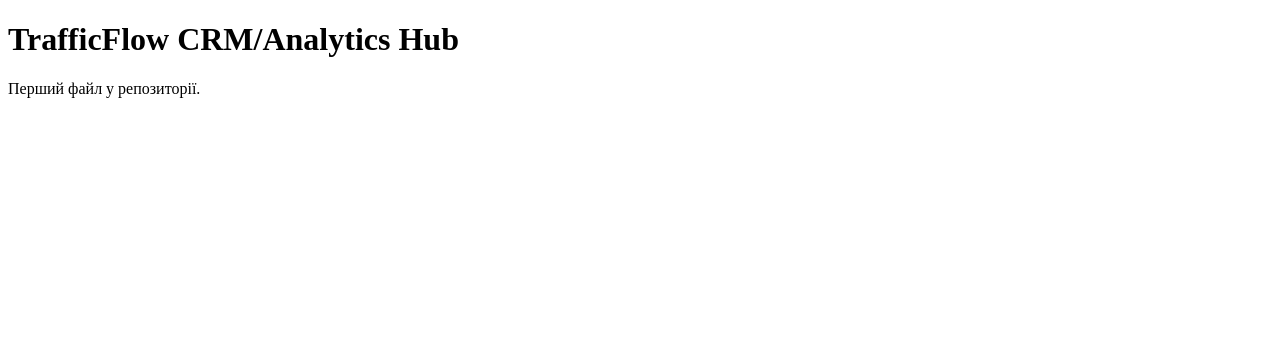
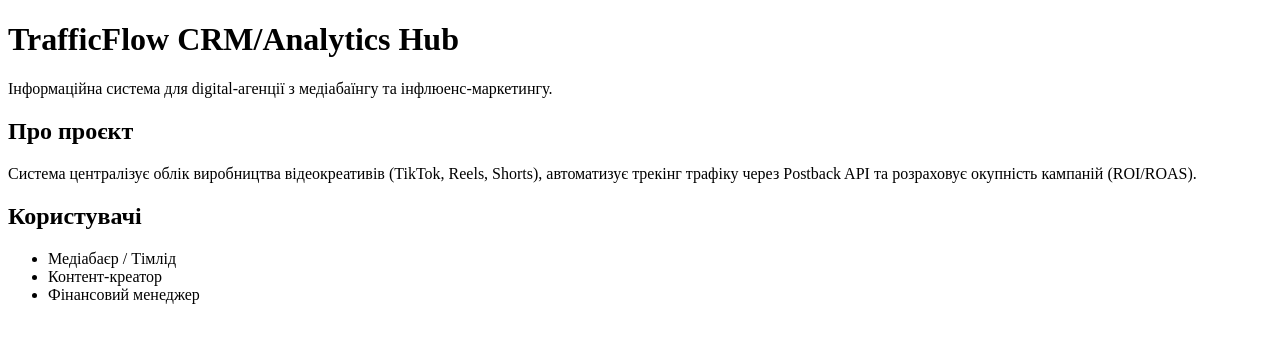
Before and after one commit to ShamanNarkoman/lab4-git-web, a plain HTML site: page index.html in a window 1280 px wide. Drawn offline with Linux system fonts and the light colour scheme.

Commit message:
Add project description

```diff
--- a/index.html
+++ b/index.html
@@ -6,6 +6,17 @@
 </head>
 <body>
   <h1>TrafficFlow CRM/Analytics Hub</h1>
-  <p>Перший файл у репозиторії.</p>
+  <p>Інформаційна система для digital-агенції з медіабаїнгу та інфлюенс-маркетингу.</p>
+
+  <h2>Про проєкт</h2>
+  <p>Система централізує облік виробництва відеокреативів (TikTok, Reels, Shorts),
+     автоматизує трекінг трафіку через Postback API та розраховує окупність кампаній (ROI/ROAS).</p>
+
+  <h2>Користувачі</h2>
+  <ul>
+    <li>Медіабаєр / Тімлід</li>
+    <li>Контент-креатор</li>
+    <li>Фінансовий менеджер</li>
+  </ul>
 </body>
 </html>
```
